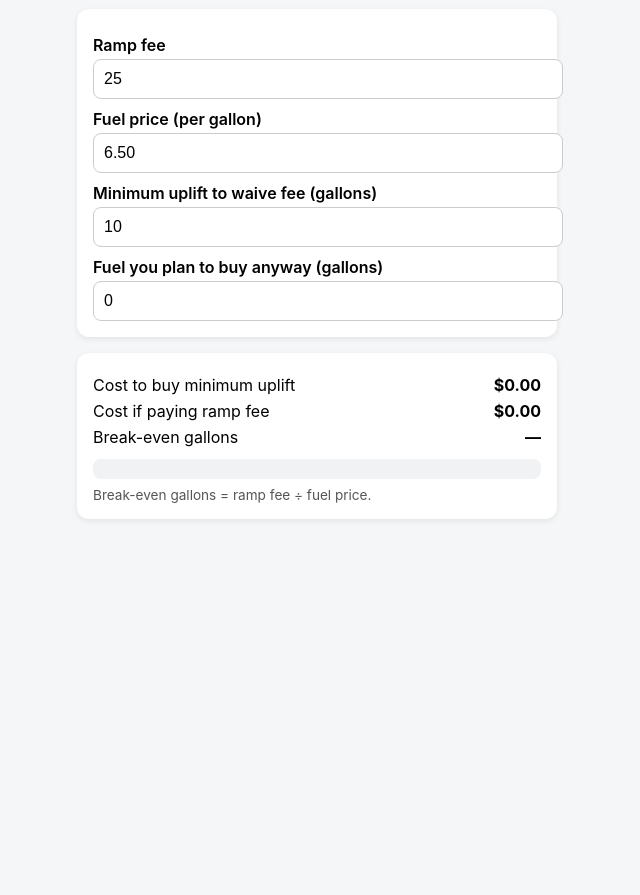
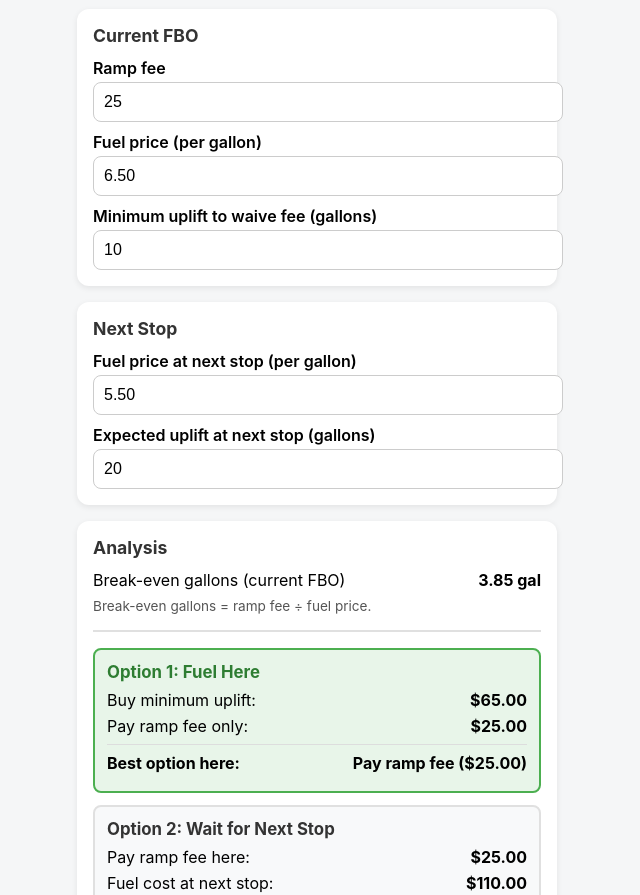
Before and after one commit to arrowsurf6/fbo-fuel-calculator, a plain HTML site: page index.html in a window 1280 px wide. Shown: the part 64-959 px from the top of the page, without its empty margins (323-963 px from the left). Before the commit the page ends 800 px from the top, so only its background shows below. Drawn offline with Linux system fonts and the light colour scheme.

Commit message:
Fix HTML formatting and improve layout styles

```diff
--- a/index.html
+++ b/index.html
@@ -4,14 +4,12 @@
   <meta charset="UTF-8" />
   <meta name="viewport" content="width=device-width, initial-scale=1" />
   <title>FBO Fuel vs Ramp Fee</title>
-  <meta name="theme-color" content="
-#ffffff" />
+  <meta name="theme-color" content="#ffffff" />
   <style>
     body {
       font-family: -apple-system, BlinkMacSystemFont, "Segoe UI", Roboto, Helvetica, Arial, sans-serif;
       margin: 0;
-      background:
-#f5f6f7;
+      background: #f5f6f7;
     }
     .container {
       max-width: 480px;
@@ -22,9 +20,14 @@
       font-size: 1.5rem;
       margin-bottom: 12px;
     }
+    h2 {
+      font-size: 1.1rem;
+      margin-top: 0;
+      margin-bottom: 12px;
+      color: #333;
+    }
     .card {
-      background:
-#ffffff;
+      background: #ffffff;
       border-radius: 12px;
       padding: 16px;
       margin-bottom: 16px;
@@ -48,13 +51,41 @@
       justify-content: space-between;
       margin: 6px 0;
     }
+    .comparison-section {
+      margin-top: 16px;
+      padding-top: 16px;
+      border-top: 2px solid #e0e0e0;
+    }
+    .option-card {
+      background: #f8f9fa;
+      border-radius: 8px;
+      padding: 12px;
+      margin-bottom: 12px;
+      border: 2px solid #e0e0e0;
+    }
+    .option-card.best {
+      background: #e8f5e9;
+      border-color: #4caf50;
+    }
+    .option-title {
+      font-weight: 700;
+      font-size: 1.05rem;
+      margin-bottom: 8px;
+      color: #333;
+    }
+    .option-card.best .option-title {
+      color: #2e7d32;
+    }
     .recommendation {
       margin-top: 12px;
       padding: 10px;
       border-radius: 8px;
-      background:
-#f0f2f4;
+      background: #f0f2f4;
       font-weight: 600;
+    }
+    .savings {
+      color: #2e7d32;
+      font-weight: 700;
     }
     .note {
       font-size: 0.85rem;
@@ -66,31 +97,68 @@
 <body>
   <div class="container">
     <h1>FBO Fuel vs Ramp Fee</h1>
+
     <div class="card">
+      <h2>Current FBO</h2>
       <label>Ramp fee</label>
       <input id="rampFee" type="number" step="0.01" value="25" />
       <label>Fuel price (per gallon)</label>
       <input id="fuelPrice" type="number" step="0.01" value="6.50" />
       <label>Minimum uplift to waive fee (gallons)</label>
       <input id="minUplift" type="number" step="0.1" value="10" />
-      <label>Fuel you plan to buy anyway (gallons)</label>
-      <input id="plannedFuel" type="number" step="0.1" value="0" />
     </div>
+
     <div class="card">
+      <h2>Next Stop</h2>
+      <label>Fuel price at next stop (per gallon)</label>
+      <input id="nextStopPrice" type="number" step="0.01" value="5.50" />
+      <label>Expected uplift at next stop (gallons)</label>
+      <input id="nextStopUplift" type="number" step="0.1" value="20" />
+    </div>
+
+    <div class="card">
+      <h2>Analysis</h2>
       <div class="result">
-        <span>Cost to buy minimum uplift</span>
-        <strong id="costMin">$0.00</strong>
-      </div>
-      <div class="result">
-        <span>Cost if paying ramp fee</span>
-        <strong id="costRamp">$0.00</strong>
-      </div>
-      <div class="result">
-        <span>Break-even gallons</span>
+        <span>Break-even gallons (current FBO)</span>
         <strong id="breakeven">—</strong>
       </div>
+      <div class="note">Break-even gallons = ramp fee ÷ fuel price.</div>
+
+      <div class="comparison-section">
+        <div class="option-card" id="currentFBOCard">
+          <div class="option-title">Option 1: Fuel Here</div>
+          <div class="result">
+            <span>Buy minimum uplift:</span>
+            <strong id="costMin">$0.00</strong>
+          </div>
+          <div class="result">
+            <span>Pay ramp fee only:</span>
+            <strong id="costRamp">$0.00</strong>
+          </div>
+          <div class="result" style="margin-top: 8px; padding-top: 8px; border-top: 1px solid #ddd;">
+            <span style="font-weight: 700;">Best option here:</span>
+            <strong id="bestCurrent">—</strong>
+          </div>
+        </div>
+
+        <div class="option-card" id="nextStopCard">
+          <div class="option-title">Option 2: Wait for Next Stop</div>
+          <div class="result">
+            <span>Pay ramp fee here:</span>
+            <strong id="nextStopRampFee">$0.00</strong>
+          </div>
+          <div class="result">
+            <span>Fuel cost at next stop:</span>
+            <strong id="nextStopFuelCost">$0.00</strong>
+          </div>
+          <div class="result" style="margin-top: 8px; padding-top: 8px; border-top: 1px solid #ddd;">
+            <span style="font-weight: 700;">Total cost:</span>
+            <strong id="nextStopTotal">$0.00</strong>
+          </div>
+        </div>
+      </div>
+
       <div class="recommendation" id="recommendation"></div>
-      <div class="note">Break-even gallons = ramp fee ÷ fuel price.</div>
     </div>
   </div>
   <script>
@@ -101,21 +169,53 @@
       const rampFee = n('rampFee');
       const fuelPrice = n('fuelPrice');
       const minUplift = n('minUplift');
-      const plannedFuel = n('plannedFuel');
+      const nextStopPrice = n('nextStopPrice');
+      const nextStopUplift = n('nextStopUplift');
+
+      // Current FBO calculations
       const costMin = fuelPrice * minUplift;
-      const costRamp = rampFee + (fuelPrice * plannedFuel);
+      const costRamp = rampFee;
       const breakeven = fuelPrice > 0 ? rampFee / fuelPrice : 0;
-      document.getElementById('costMin').textContent = $${costMin.toFixed(2)};
-      document.getElementById('costRamp').textContent = $${costRamp.toFixed(2)};
+
+      // Determine best option at current FBO
+      const bestCurrentCost = Math.min(costMin, costRamp);
+      const bestCurrentOption = costMin <= costRamp ? 'Buy minimum' : 'Pay ramp fee';
+
+      // Next stop calculations
+      const nextStopFuelCost = nextStopPrice * nextStopUplift;
+      const nextStopTotalCost = rampFee + nextStopFuelCost;
+
+      // Update displays
+      document.getElementById('costMin').textContent = `$${costMin.toFixed(2)}`;
+      document.getElementById('costRamp').textContent = `$${costRamp.toFixed(2)}`;
       document.getElementById('breakeven').textContent = breakeven.toFixed(2) + ' gal';
+      document.getElementById('bestCurrent').textContent = `${bestCurrentOption} ($${bestCurrentCost.toFixed(2)})`;
+
+      document.getElementById('nextStopRampFee').textContent = `$${rampFee.toFixed(2)}`;
+      document.getElementById('nextStopFuelCost').textContent = `$${nextStopFuelCost.toFixed(2)}`;
+      document.getElementById('nextStopTotal').textContent = `$${nextStopTotalCost.toFixed(2)}`;
+
+      // Overall recommendation
+      const currentFBOCard = document.getElementById('currentFBOCard');
+      const nextStopCard = document.getElementById('nextStopCard');
       let rec = '';
-      if (costMin < costRamp) {
-        rec = 'Buy the minimum uplift. It is the cheaper option.';
-      } else if (costMin > costRamp) {
-        rec = 'Pay the ramp fee and buy only the fuel you need.';
+
+      if (bestCurrentCost < nextStopTotalCost) {
+        const savings = nextStopTotalCost - bestCurrentCost;
+        rec = `Fuel at current FBO (${bestCurrentOption}). Save $${savings.toFixed(2)} vs. waiting for next stop.`;
+        currentFBOCard.classList.add('best');
+        nextStopCard.classList.remove('best');
+      } else if (bestCurrentCost > nextStopTotalCost) {
+        const savings = bestCurrentCost - nextStopTotalCost;
+        rec = `Wait for next stop. Save $${savings.toFixed(2)} by paying ramp fee here and fueling at next stop.`;
+        nextStopCard.classList.add('best');
+        currentFBOCard.classList.remove('best');
       } else {
         rec = 'Both options cost approximately the same.';
+        currentFBOCard.classList.remove('best');
+        nextStopCard.classList.remove('best');
       }
+
       document.getElementById('recommendation').textContent = rec;
     }
     document.querySelectorAll('input').forEach(i => i.addEventListener('input', calc));
```
